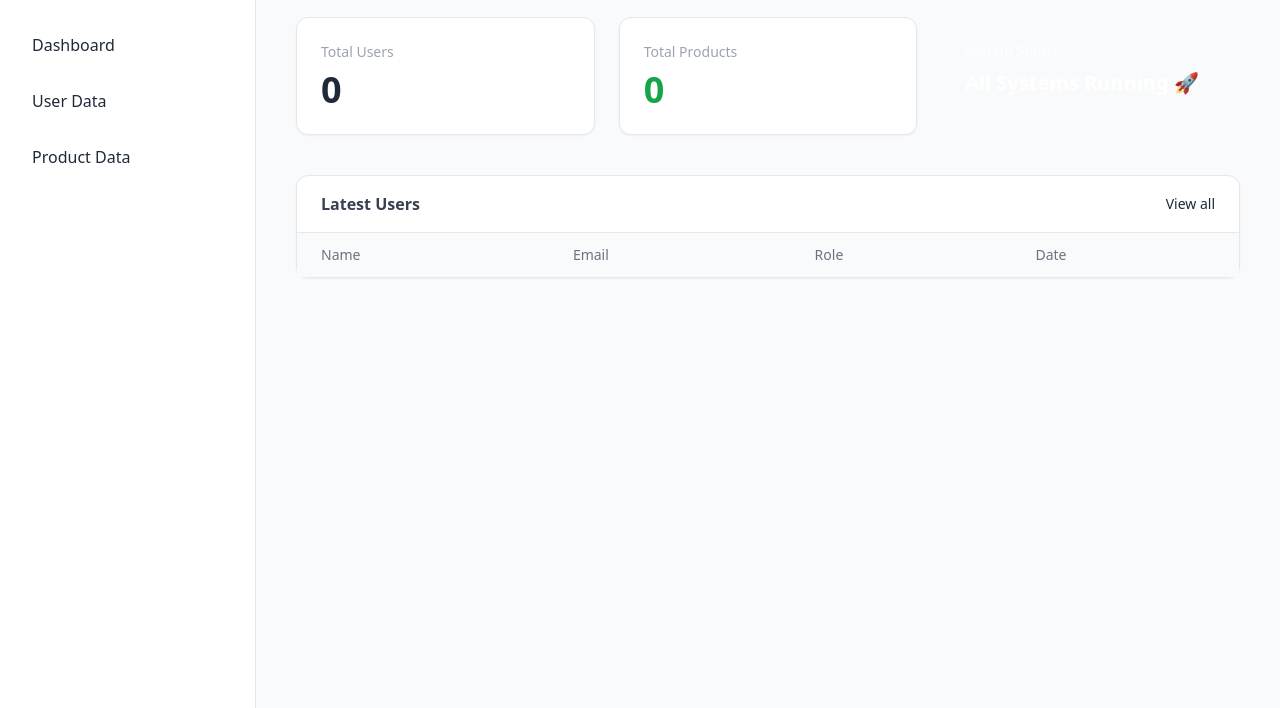
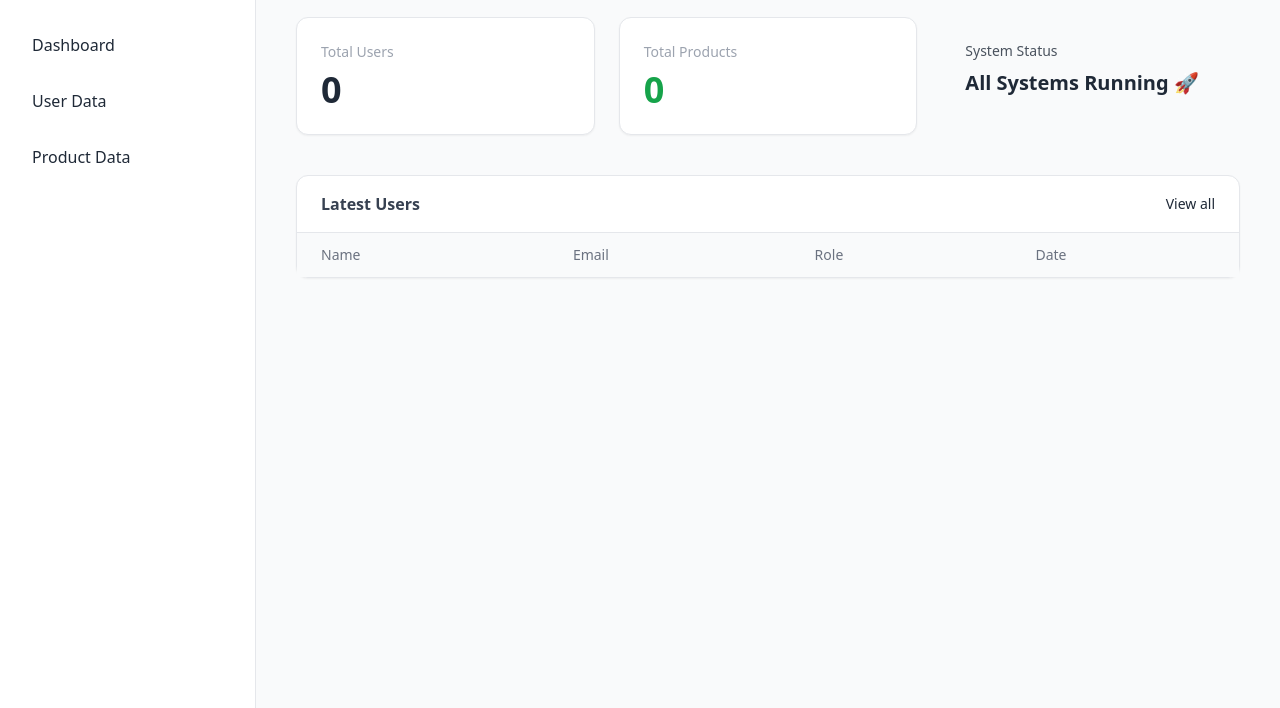
Before and after one commit to Renhaxor/BNCC, a website: page index.html in a window 1280 px wide. Shown: the part 92-800 px from the top of the page. Drawn offline with nearby package versions, Linux system fonts and the light colour scheme.

Commit message:
Update index.html

```diff
--- a/index.html
+++ b/index.html
@@ -74,7 +74,7 @@
         </div>
 
         <!-- Info Card -->
-        <div class="bg-gradient-to-r from-primary to-indigo-500 text-white rounded-xl p-6">
+        <div class="bg-gradient-to-r from-primary to-indigo-500 text-blue rounded-xl p-6">
           <p class="text-sm opacity-80">System Status</p>
           <p class="text-xl font-semibold mt-2">All Systems Running 🚀</p>
         </div>
```
